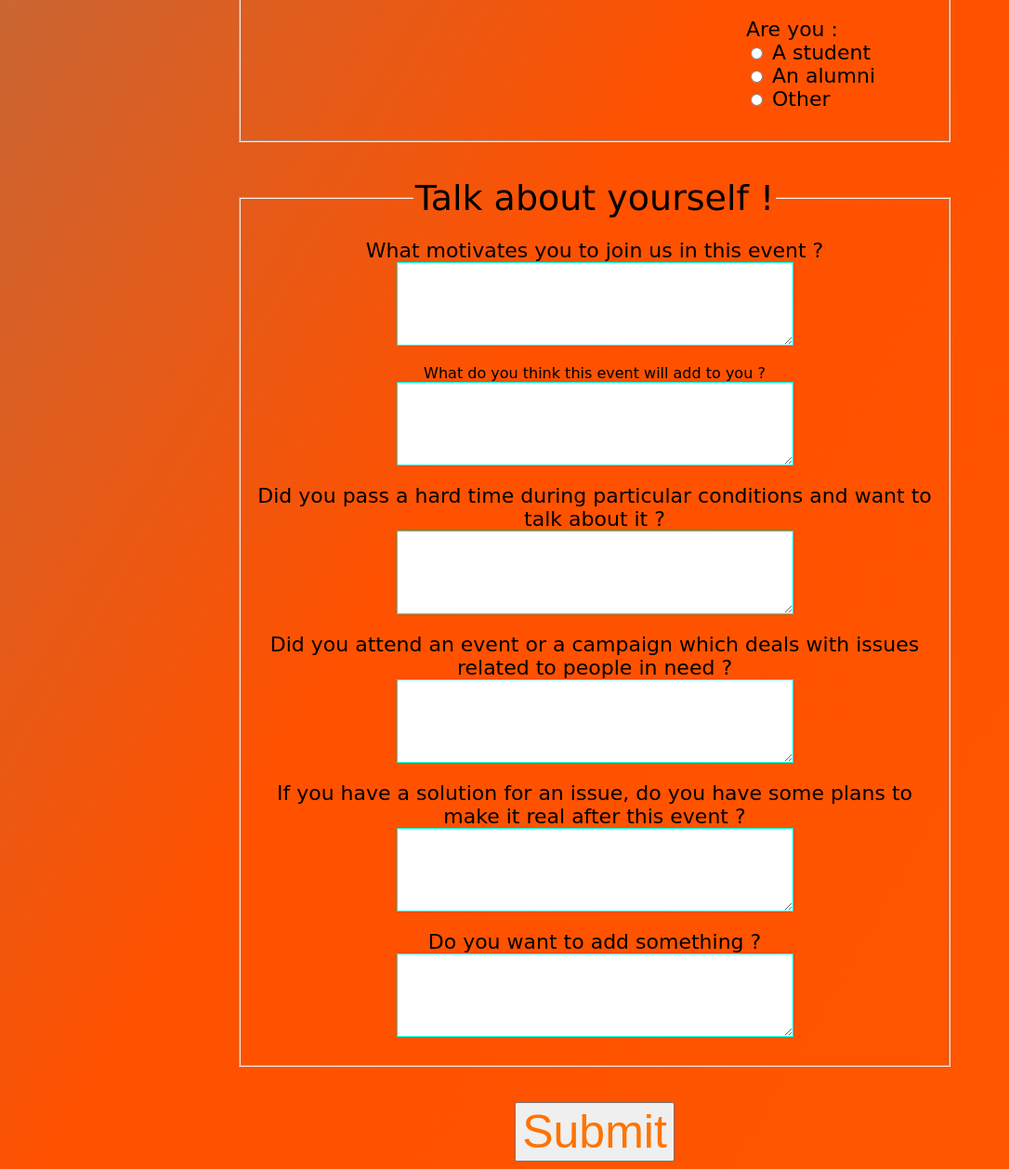
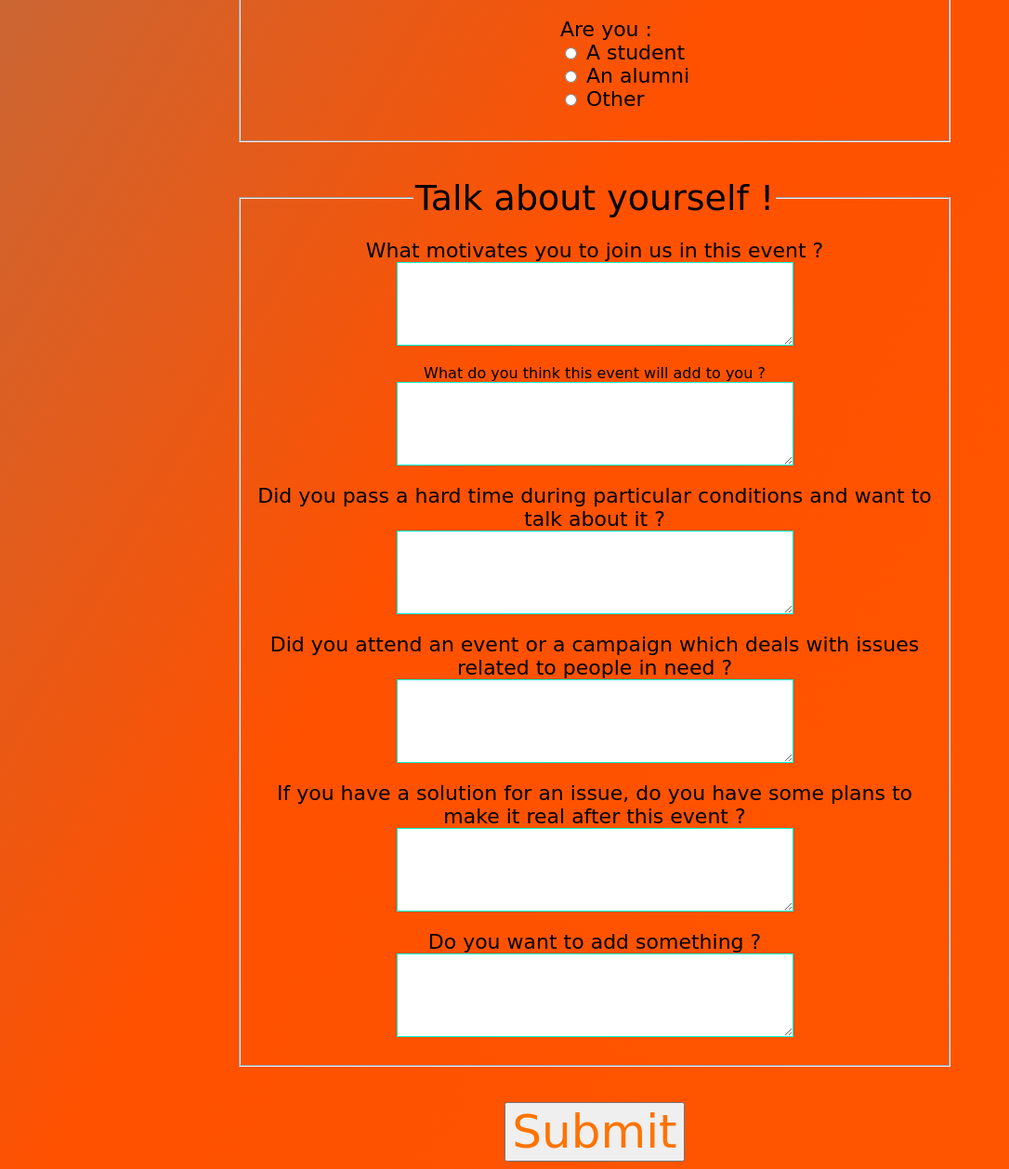
Before and after one commit to Anis-droid7/HackTheHope, a plain HTML site: page Form.html in a window 1280 px wide. Shown: the part 723-1981 px from the top of the page at 93% size, without its empty margins (0-1086 px from the left). Drawn offline with Linux system fonts and the light colour scheme.

Commit message:
Update style_form.css

```diff
--- a/style_form.css
+++ b/style_form.css
@@ -7,9 +7,9 @@
  #champ  {font-family: cursive;
       border-color:rgb(0, 255, 213);
       padding-left : 75px;
-       padding-right: 75px;
-       padding-top: 15px;
-       padding-bottom: 15px;
+      padding-right: 75px;
+      padding-top: 15px;
+      padding-bottom: 15px;
       text-align: center;
       font-size: 25px;
       }
@@ -18,9 +18,13 @@
 
 #titre {font-size: 60px;}
 
-#choix {font-size: 22px;}
+#choix {font-size: 22px;
+	    position: relative;
+		right: 200px;
+}
 
 #button {font-size: 50px;
+	 font-family: cursive;
          color :rgb(255, 115, 0);
          color-interpolation-filters: linearRGB;}
 
@@ -32,7 +36,7 @@ body {
 	text-align: center;
 	font-family: cursive;
 	margin-left:255px ;
-    margin-right:255px;
+        margin-right:255px;
 }
 
 @-webkit-keyframes gradient {
```
